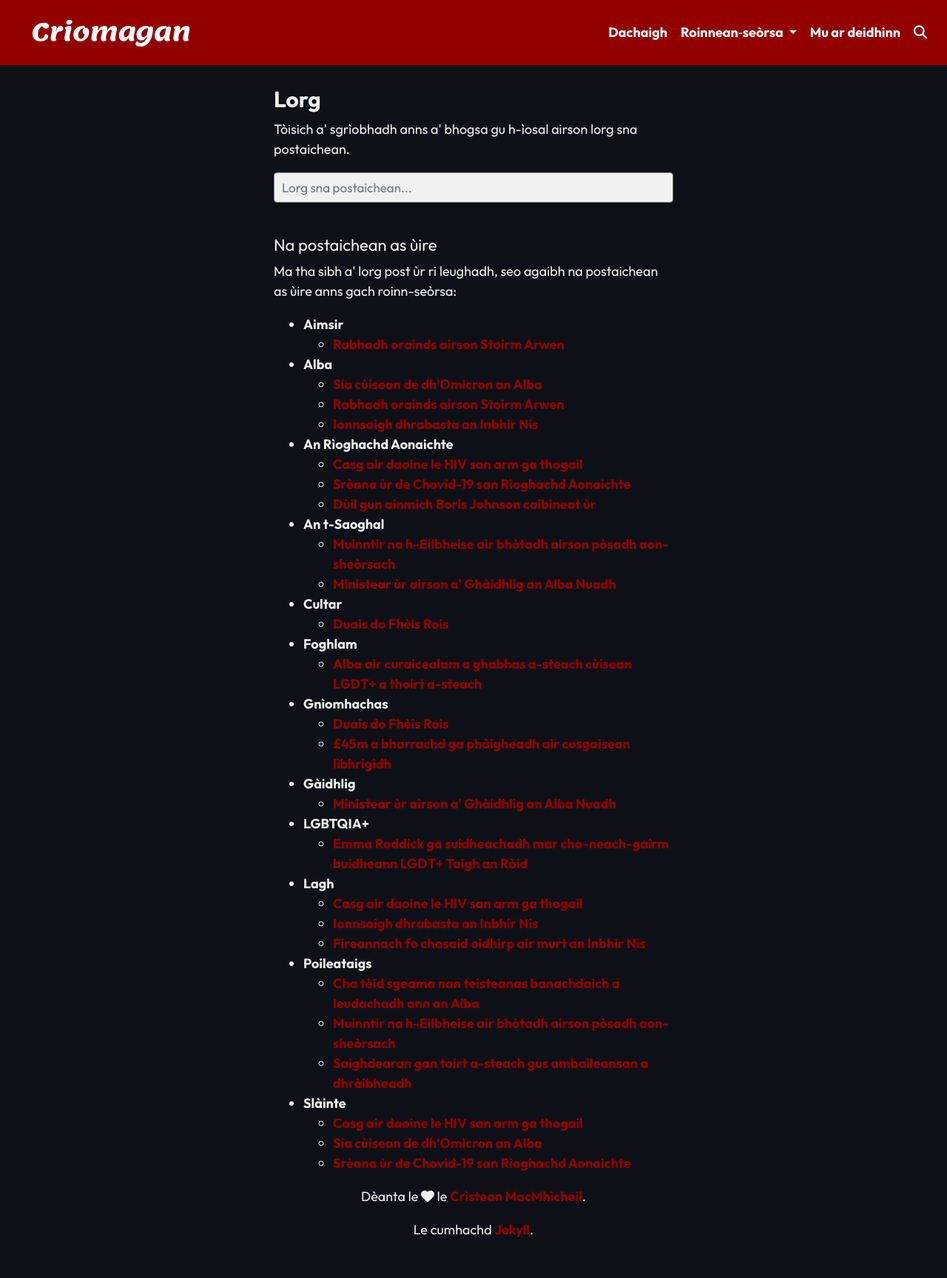
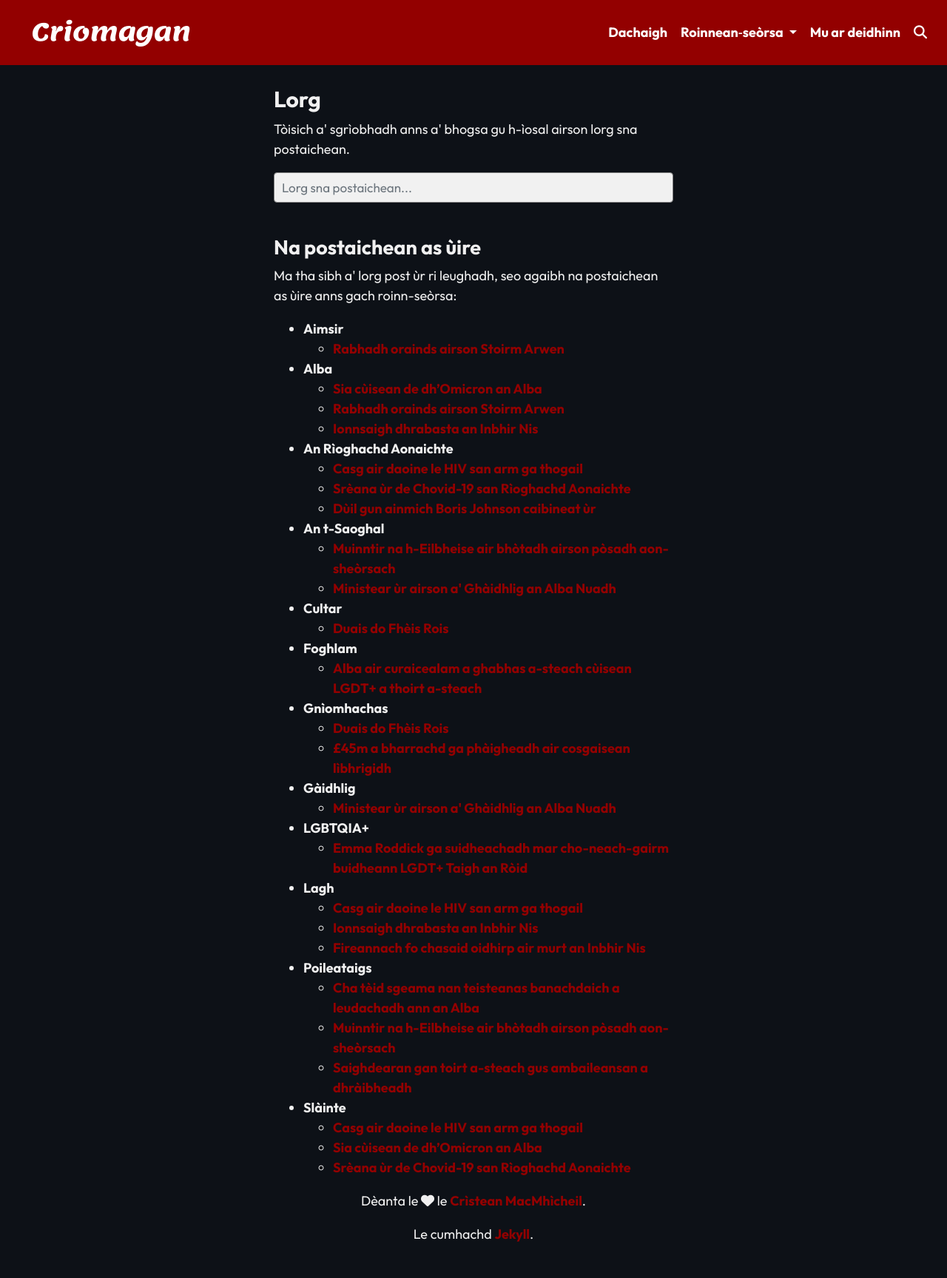
Before and after one commit to angeidheal/angeidheal.github.io, a Jekyll site: the page built from search.html, in a window 1280 px wide. Shown: the whole page at 74% size. Built offline with Jekyll 4.4.1, drawn with Linux system fonts in a browser that asks for light colours; nearby versions of some CDN libraries.

```diff
--- a/search.html
+++ b/search.html
@@ -27,7 +27,7 @@ SimpleJekyllSearch({
 <div class="section-divider"></div>
 
 <!--Most recent posts in each category-->
-<h4>Na postaichean as ùire</h4>
+<h2>Na postaichean as ùire</h2>
 
 <p>Ma tha sibh a' lorg post ùr ri leughadh, seo agaibh na postaichean as ùire anns gach roinn-seòrsa:</p>
 
```
